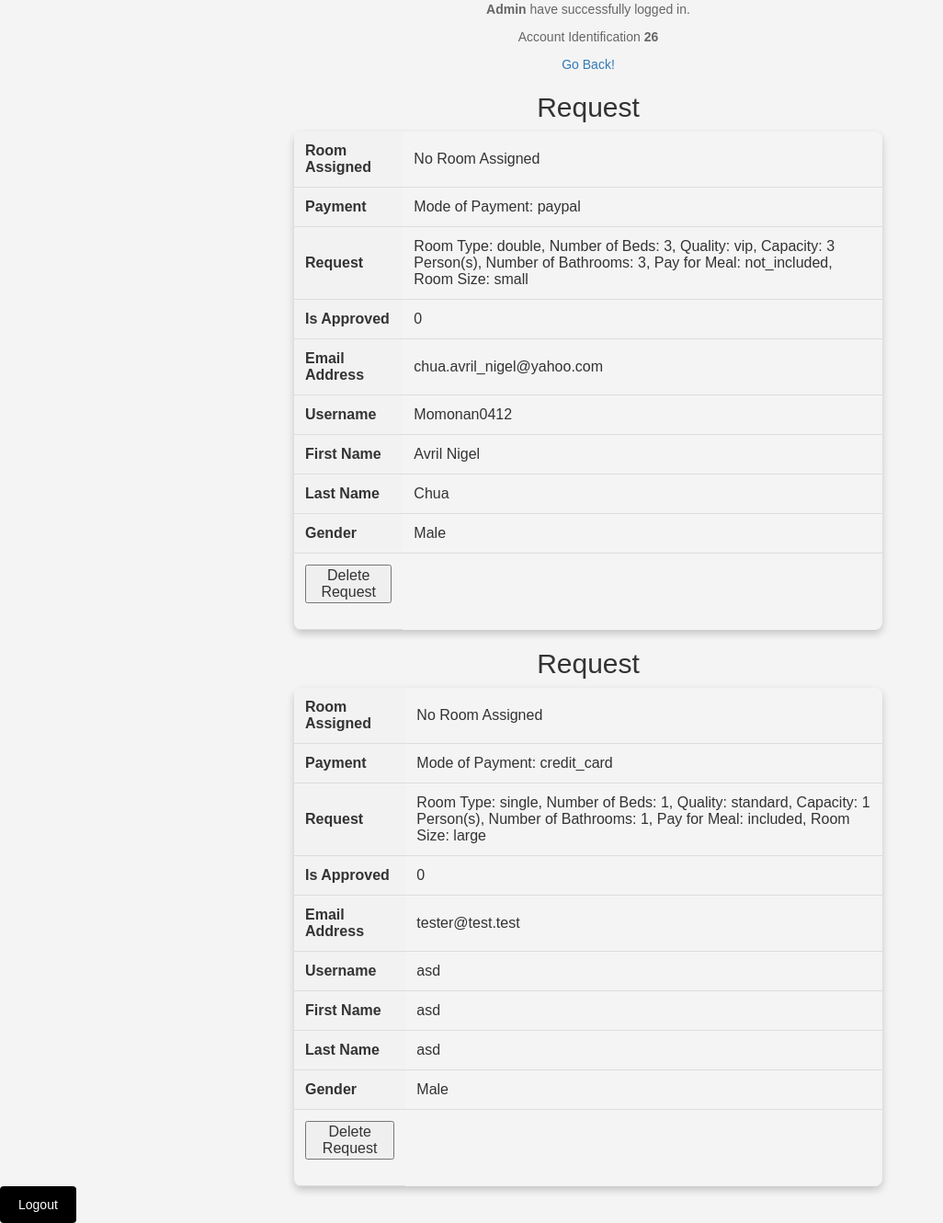
After one commit to Momonan0412/CSIT226-F3-IM, a PHP site: page /admin.php in a window 1280 px wide. The commit adds this page. Shown: the whole page at 92% size, without its empty margins (0-1026 px from the left). Run offline with PHP 8.4, Linux system fonts and the light colour scheme; a user stored in the database is signed in; data comes from the database, SQL or seed files in the repository; both versions use the stored data as it was before the commit; some libraries are stand-ins or nearby versions.

Commit message:
Shift IT

```diff
--- /dev/null
+++ b/admin.php
@@ -0,0 +1,128 @@
+<?php
+    include 'header.php';
+    include 'connect.php';
+    if (isset($_COOKIE['user_id']) && isset($_COOKIE['username']) && $_SESSION["ExistingUserAccountUsername"] !== "Admin") {
+        header("Location: book.php");
+    }
+    function displaySweetAlert($icon, $title, $message) {
+        echo "<script>
+                console.log('SweetAlert function called');
+                Swal.fire({
+                    icon: '$icon',
+                    title: '" . addslashes($title) . "',
+                    text: '" . addslashes($message) . "',
+                    }).then((result) => {
+                        if (result.isConfirmed) {
+                            window.location.href = 'admin.php';
+                        }
+                    });
+              </script>";
+    }
+
+    ?>
+    <div class="center-container">
+            <div class="">
+                <p> <b> <?php echo $_SESSION["ExistingUserAccountUsername"]?> </b> have successfully logged in.</p>
+                <p>  Account Identification <b> <?php echo $_SESSION["ExistingUserAccountID"]?> </b> </p>
+                <p> <a href="book.php">Go Back!</a></p>
+            </div>
+        </div>
+    <?php
+    // $_SESSION["ExistingUserAccountID"] and $_SESSION["newlyRegisteredCustomerID"]
+    $sql = "SELECT *
+        FROM tbluseraccount
+        JOIN tbluserprofile ON tbluseraccount.acctid = tbluserprofile.acctid
+        JOIN tblcustomer ON tbluseraccount.acctid = tblcustomer.accountID
+        JOIN tblroomrequest ON tblcustomer.customerID = tblroomrequest.customerID";
+    $stmt = $mysqli->prepare($sql);
+    if(!$stmt) {
+        throw new Exception("Error preparing SQL statement: " . $mysqli->error);
+    }
+
+    if(!$stmt->execute()) {
+        throw new Exception("Error executing SQL statement: " . $stmt->error);
+    }
+    $result = $stmt->get_result();
+    if ($result->num_rows > 0) {
+        while ($row = $result->fetch_assoc()) {
+        ?>
+        <h2 style="text-align: center;">Request</h2>
+        <table>
+            <tr>
+                <th>Room Assigned</th>
+                <td><?php echo $row['room_assigned']; ?></td>
+            </tr>
+            <tr>
+                <th>Payment</th>
+                <td><?php echo $row['payment']; ?></td>
+            </tr>
+            <tr>
+                <th>Request</th>
+                <td><?php echo $row['request']; ?></td>
+            </tr>
+            <tr>
+                <th>Is Approved</th>
+                <td><?php echo $row['isApprove']; ?></td>
+            </tr>
+            <tr>
+                <th>Email Address</th>
+                <td><?php echo $row['emailadd']; ?></td>
+            </tr>
+            <tr>
+                <th>Username</th>
+                <td><?php echo $row['username']; ?></td>
+            </tr>
+            <tr>
+                <th>First Name</th>
+                <td><?php echo $row['firstname']; ?></td>
+            </tr>
+            <tr>
+                <th>Last Name</th>
+                <td><?php echo $row['lastname']; ?></td>
+            </tr>
+            <tr>
+                <th>Gender</th>
+                <td><?php echo $row['gender']; ?></td>
+            </tr>
+            <tr>
+                <td>
+                    <form action="" method="POST">
+
+                        <input type="hidden" name="accountID" value="<?php echo $row['accountID']; ?>">
+                        <button>Delete Request</button>
+                    </form>
+                </td>
+            </tr>
+        </table>
+        <?php
+        }
+    } else {
+        ?>
+        <table>
+            <tr>
+                <td>
+                    Empty!
+                </td>
+            </tr>
+        </table>
+        <?php
+    }
+    $stmt->close();
+?>
+<?php
+    if($_SERVER["REQUEST_METHOD"] == "POST"){
+        $accountID = $_POST["accountID"];
+        $query = "DELETE FROM `dbchuaf3`.`tblcustomer` WHERE `tblcustomer`.`accountID` = ?";
+        $stmt = $mysqli->prepare($query);
+        if(!$stmt) {
+            throw new Exception("Error preparing SQL statement: " . $mysqli->error);
+        }
+        $stmt->bind_param("i", $accountID);
+        if(!$stmt->execute()) {
+            throw new Exception("Error executing SQL statement: " . $stmt->error);
+        }
+        displaySweetAlert("Success", "Request Deleted!", "Go back and make another request!");
+        $stmt->close();
+    }
+    ?>
+    <?php include "footer.php" ?>
--- a/connect.php
+++ b/connect.php
@@ -22,6 +22,51 @@ try{
     if ($mysqli->connect_error) {
         die("Connection failed: " . $mysqli->connect_error);
     }
+
+    $createThree = "CREATE TABLE IF NOT EXISTS `dbchuaf3`.`tbluseraccount` (
+        `acctid` int(11) NOT NULL AUTO_INCREMENT,
+        `emailadd` varchar(50) NOT NULL,
+        `username` varchar(50) NOT NULL,
+        `password` varchar(255) NOT NULL,
+        `usertype` varchar(50) NOT NULL,
+        PRIMARY KEY (`acctid`)
+    ) ENGINE=InnoDB DEFAULT CHARSET=utf8mb4 COLLATE=utf8mb4_general_ci;";
+    $mysqli->query($createThree);
+
+    $createFour = "CREATE TABLE IF NOT EXISTS `dbchuaf3`.`tbluserprofile` (
+        `userid` int(11) NOT NULL AUTO_INCREMENT,
+        `acctid` int(11) NOT NULL,
+        `firstname` varchar(50) NOT NULL,
+        `lastname` varchar(50) NOT NULL,
+        `gender` varchar(50) NOT NULL,
+        PRIMARY KEY (`userid`),
+        FOREIGN KEY (`acctid`) REFERENCES `dbchuaf3`.`tbluseraccount`(`acctid`) ON DELETE CASCADE
+    ) ENGINE=InnoDB DEFAULT CHARSET=utf8mb4 COLLATE=utf8mb4_general_ci;";
+    $mysqli->query($createFour);
+
+    $createOne = "CREATE TABLE IF NOT EXISTS `dbchuaf3`.`tblcustomer` (
+        `customerID` int(11) NOT NULL AUTO_INCREMENT,
+        `accountID` int(11) NOT NULL,
+        `profileID` int(11) NOT NULL,
+        `room_assigned` varchar(255) NOT NULL DEFAULT 'No Room Assigned',
+        `payment` varchar(255) NOT NULL DEFAULT 'Payment Not Set',
+        PRIMARY KEY (`customerID`),
+        FOREIGN KEY (`profileID`) REFERENCES `dbchuaf3`.`tbluserprofile`(`userid`) ON DELETE RESTRICT,
+        FOREIGN KEY (`accountID`) REFERENCES `dbchuaf3`.`tbluseraccount`(`acctid`) ON DELETE RESTRICT
+    ) ENGINE=InnoDB DEFAULT CHARSET=utf8mb4 COLLATE=utf8mb4_general_ci;";
+    $mysqli->query($createOne);
+
+    $createTwo = "CREATE TABLE IF NOT EXISTS `dbchuaf3`.`tblroomrequest` (
+        `requestID` int(11) NOT NULL AUTO_INCREMENT,
+        `customerID` int(11) NOT NULL,
+        `request` varchar(255) NOT NULL,
+        `isApprove` tinyint(1) NOT NULL DEFAULT 0,
+        PRIMARY KEY (`requestID`),
+        FOREIGN KEY (`customerID`) REFERENCES `dbchuaf3`.`tblcustomer`(`customerID`) ON DELETE CASCADE
+    ) ENGINE=InnoDB DEFAULT CHARSET=utf8mb4 COLLATE=utf8mb4_general_ci;";
+    $mysqli->query($createTwo);
+
+
 }catch(Exception $e){
     echo "An error occurred: " . $e->getMessage();
 }
--- a/footer.php
+++ b/footer.php
@@ -1,5 +1,5 @@
 <body>
-    <div class="footer">
+    <div>
         <button class="logout-btn" onclick="logout()">Logout</button>
     </div>
     <script>
```
Also changed, not shown: dbchuaf3.sql (deleted, +0 -197 lines), login.php (+8 -6 lines).
